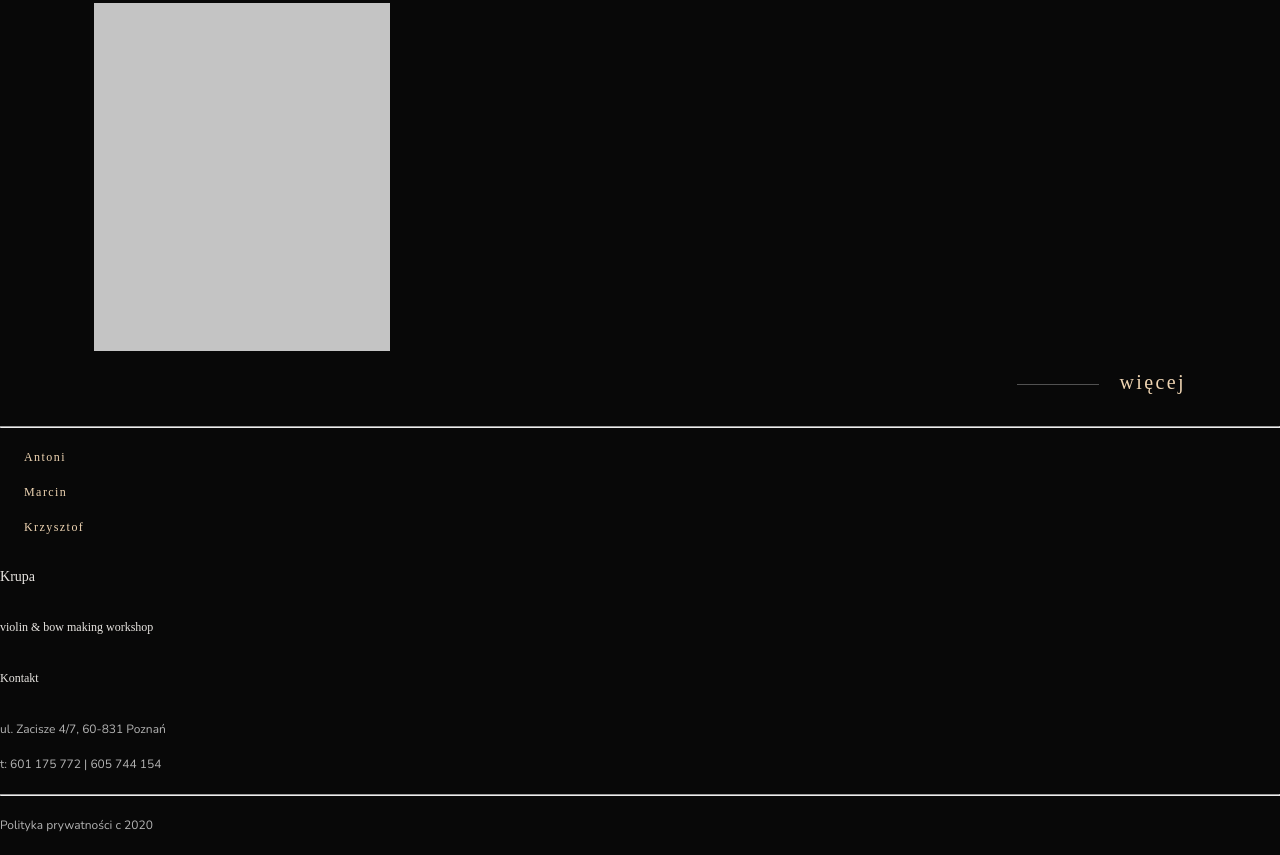
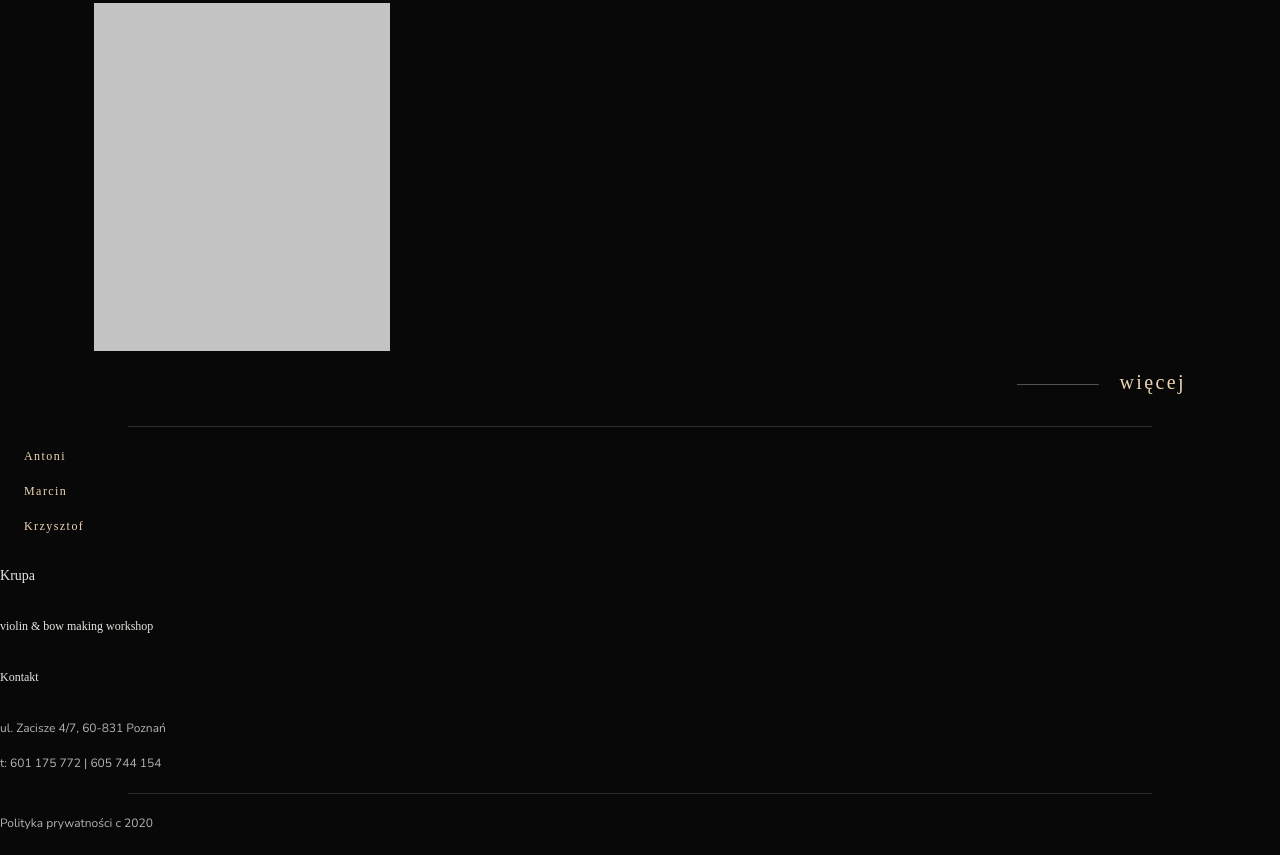
Before and after one commit to Lynthius/krupa-violin-workshop, a website: page index.html in a window 1280 px wide. Shown: the part 9309-10164 px from the top of the page. Drawn offline with nearby package versions, Linux system fonts and the light colour scheme; a web font is replaced by a local one.

Commit message:
create hr styles

```diff
--- a/index.html
+++ b/index.html
@@ -196,7 +196,7 @@
       <a href="#" class="gallery__more">więcej</a>
     </section>
   </main>
-  <hr>
+  <hr class="hr-separator">
   <footer>
     <div class="krupa">
       <ul class="krupa__list">
@@ -214,7 +214,7 @@
         t: 601 175 772 | 605 744 154
       </p>
     </div>
-    <hr>
+    <hr class="hr-separator">
     <div class="copyright">
       <p>Polityka prywatności c 2020</p>
     </div>
--- a/src/scss/styles.scss
+++ b/src/scss/styles.scss
@@ -98,6 +98,13 @@ a {
   background-color: #080808;
   position: relative;
   box-shadow: 0px 5px 12px 3px #080808, 0px -5px 12px 3px #080808;
+}
+
+.hr-separator {
+  border: 0;
+  height: 1px;
+  width: 80%;
+  background-color: rgba(81, 81, 81, 0.5);
 }
 
 /* NAVIGATION
```
Also changed, not shown: dist/css/styles.css.
